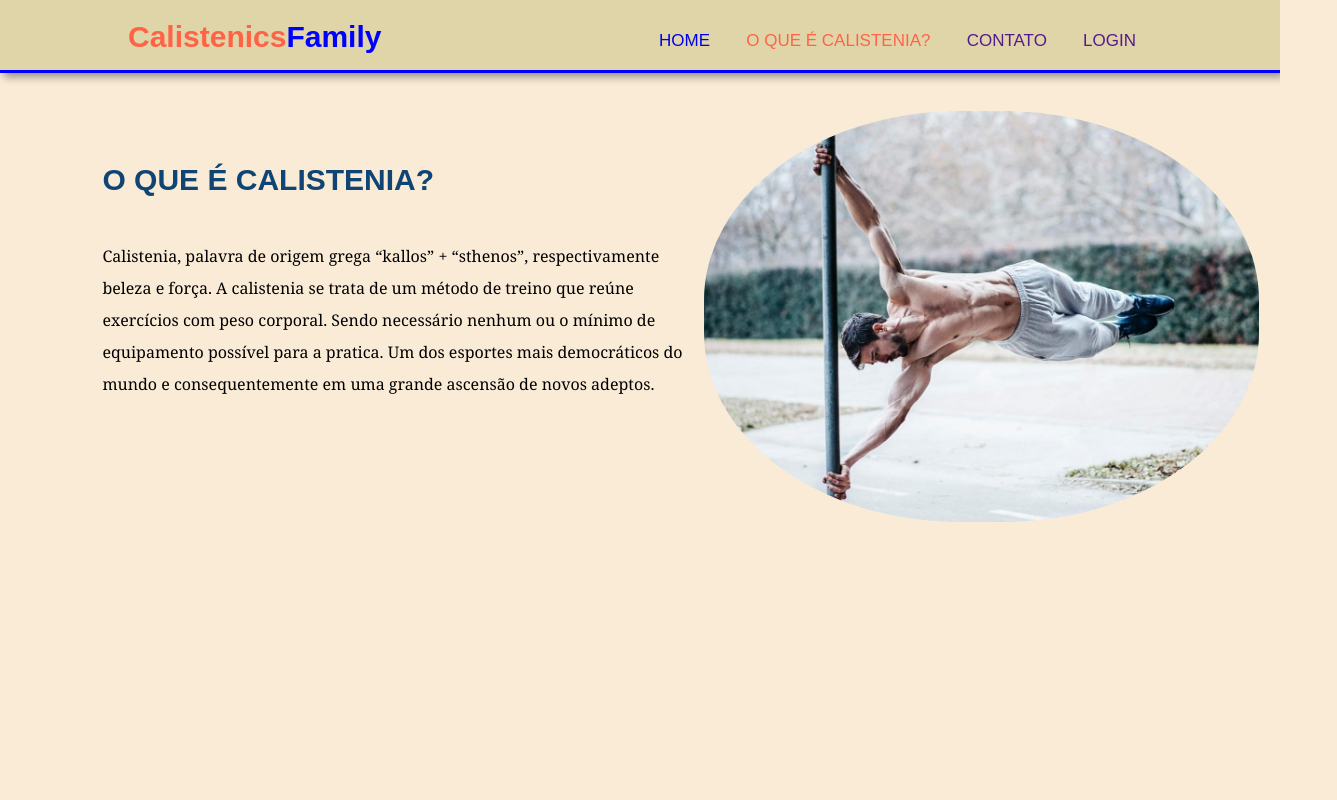
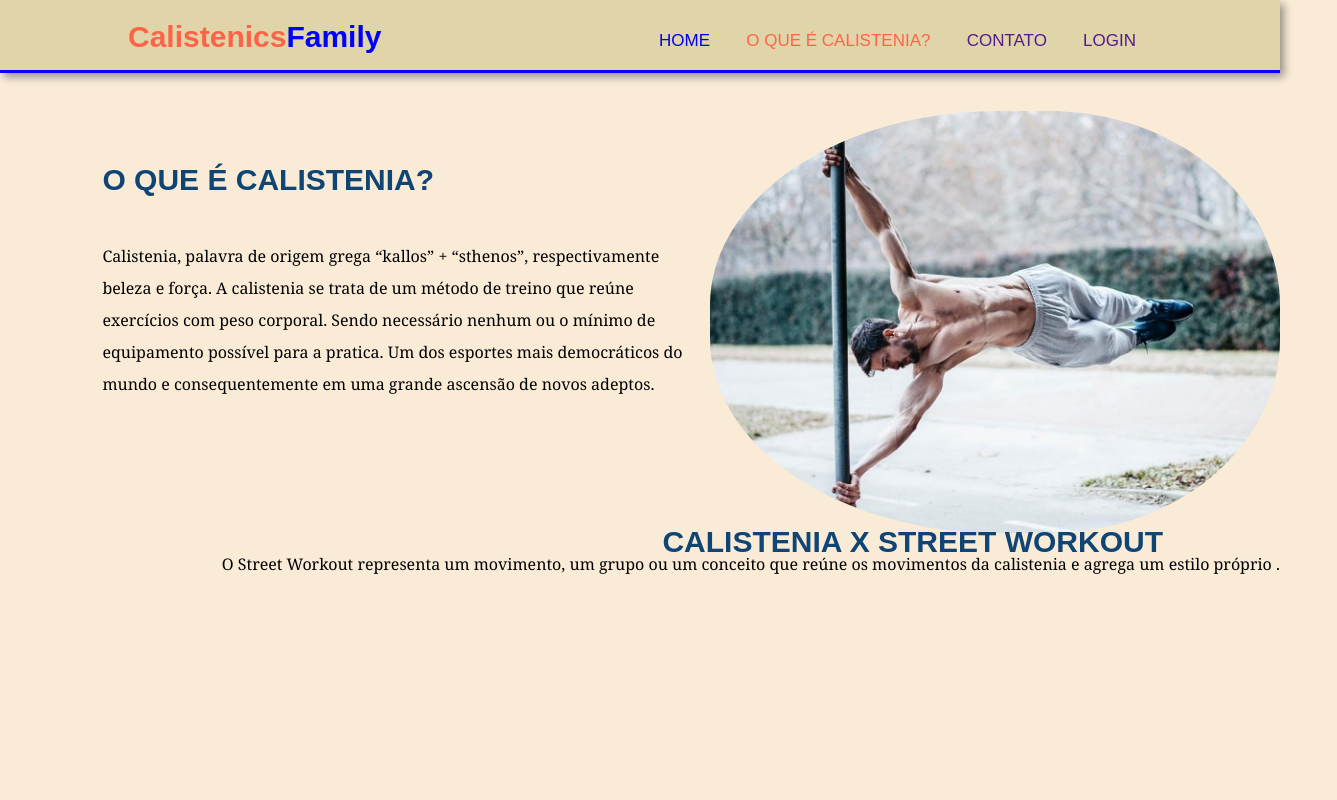
Before and after one commit to Gustavo141101/Projeto-Individual, a plain HTML site: page O_que_é_Calistenia.html in a window 1280 px wide. Shown: the top 800 px of the page, 1337 px wide, since content can reach past the window. Drawn offline with Linux system fonts and the light colour scheme.

Commit message:
arrumando segunda parte

```diff
--- a/O_que_é_Calistenia.html
+++ b/O_que_é_Calistenia.html
@@ -35,15 +35,16 @@
                     em uma
                     grande ascensão de novos adeptos.</p>
             </div>
-            <div style="width: 45%;" class="bandeiraHumana"><img  src="./Imagens/Bandeira humana calistenia.jpg" alt=""> </div>
+            <div class="bandeiraHumana"><img src="./Imagens/Bandeira humana calistenia.jpg" alt=""> </div>
         </div>
 
-         <div class="text2">
-                 <h3>CALISTENIA X STREET WORKOUT</h3>
+        <div class="text2">
+            <h3>CALISTENIA X STREET WORKOUT</h3>
+            <p>O Street Workout representa um movimento, um grupo ou um conceito que reúne os movimentos da calistenia e agrega um estilo próprio .</p>
 
 
 
-         </div>
+        </div>
     </main>
 
 </body>
--- a/style2.css
+++ b/style2.css
@@ -57,6 +57,7 @@ header ul li a{
     margin-inline-start: 8%;
     line-height: 2;
     height: 190%;
+    width: 738px;
 
 }
 
@@ -71,9 +72,10 @@ header ul li a{
 }
 
 .container2 img{
-    height: 45%;
+    height: 422px;
     border-radius: 46%;
     margin-top: 5%;
+    padding-right: 10% !important;
 }
 
 .container2{
@@ -84,5 +86,20 @@ header ul li a{
 .text2{
     float:right;
     color: #0f4574;
+    position: relative;
 }
-.band
+
+.text2 h3{
+    font-size: 30px;
+    right: 117px;
+    position:absolute;
+    bottom: 2px;
+
+
+}
+
+.text2 p{
+    color: black;
+ font-family: Georgia, 'Times New Roman', Times, serif;
+
+}
```
